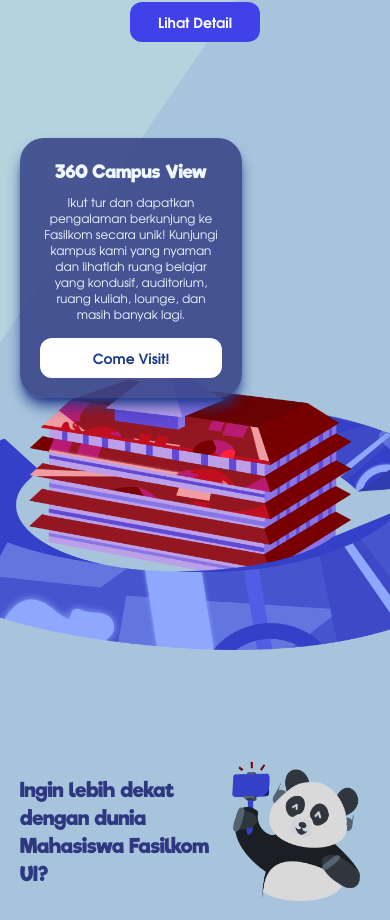
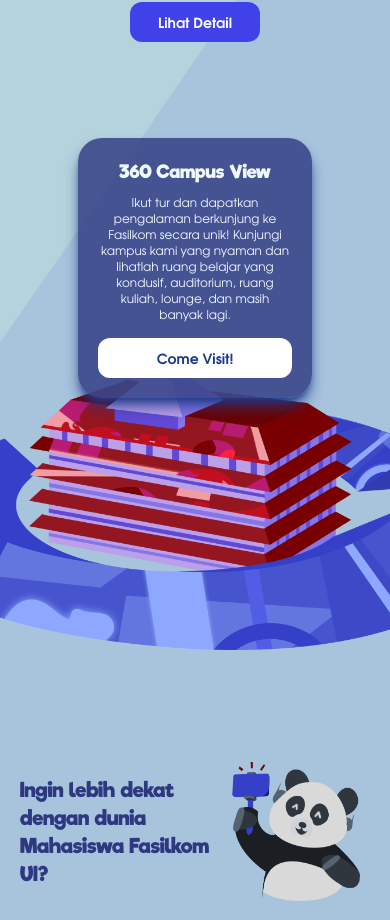
Before and after one commit to OH-Fasilkom-UI/oh24-frontend, a Next.js app: page /explore in a window 390 px wide. Shown: the part 4737-5657 px from the top of the page. Built offline with nearby package versions, Linux system fonts and the light colour scheme; no server answers.

Commit message:
feat: fix pacil tour card position

```diff
--- a/modules/ExploreModule/components/PacilTour.tsx
+++ b/modules/ExploreModule/components/PacilTour.tsx
@@ -13,7 +13,7 @@ export const PacilTour = () => {
         src={GedungLama}
         alt="Gedung Lama"
       />
-      <div className="absolute top-24 left-5">
+      <div className="absolute top-24 w-full flex items-center justify-center md:left-5 md:block">
         <Card className="w-[60%]  sm:w-[500px] h-[40%] p-5 md:p-8 bg-opacity-90 rounded-[24px] md:rounded-[32px] text-center items-center justify-center shadow-lg shadow-blue-900">
           <div className="flex flex-col justify-center items-center">
             <h2 className="text-lg font-bold">360 Campus View</h2>
```
